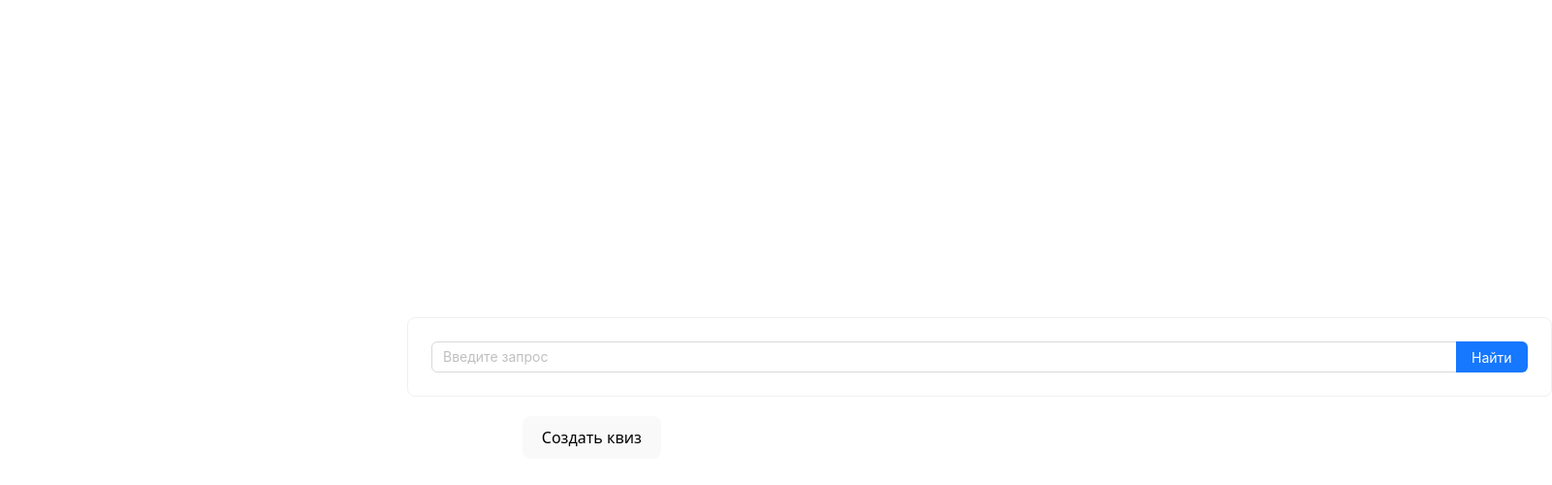
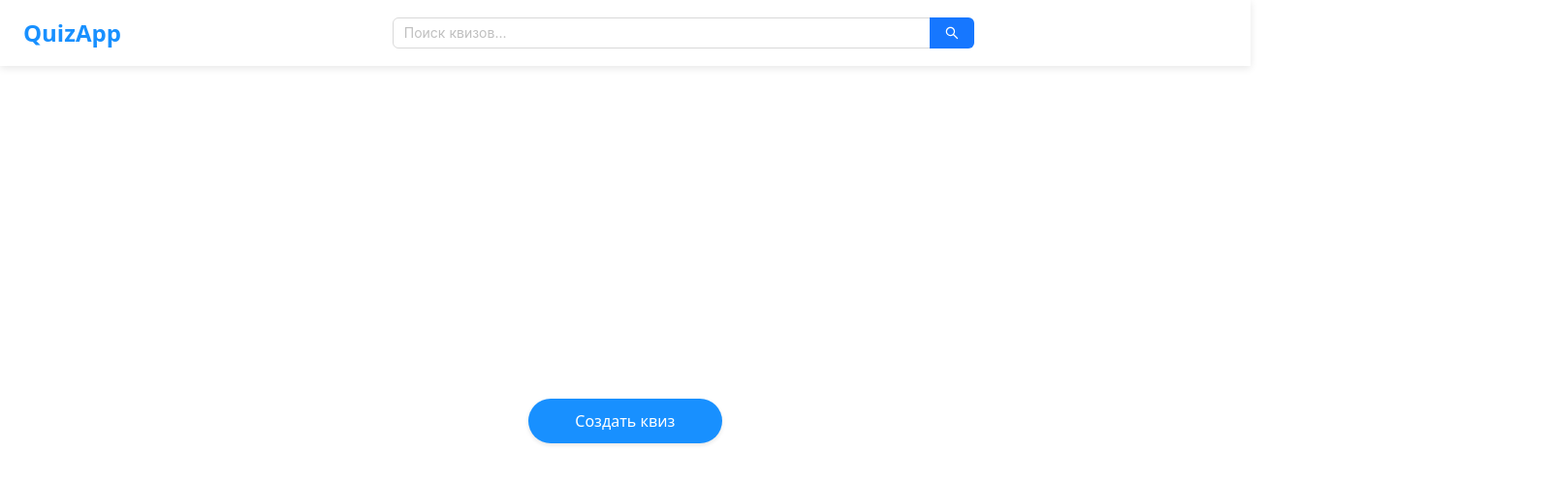
Before and after one commit to Dreawbrave/Quiz, a React (Vite) app: page / in a window 1280 px wide. Shown: the top 500 px of the page at 97% size, 1601 px wide, since content can reach past the window. Built offline with nearby package versions, Linux system fonts and the light colour scheme.

Commit message:
add api, redirection

```diff
--- a/src/entities/Timer/TImer.jsx
+++ b/src/entities/Timer/TImer.jsx
@@ -8,14 +8,13 @@ const Timer = () => {
     return (
         <div className={styles.timer}>
             <Row>
-                {/* Убираем gutter и делаем колонку на всю ширину */}
-                <Col span={24}> {/* 24 - максимальная ширина в системе сетки AntD */}
+                <Col span={24}>
                     <Card>
                         <Statistic.Countdown
                             title="Таймер обратного отсчета"
                             value={deadline}
                             format="mm:ss"
-                            style={{ fontSize: '24px' }} // Увеличиваем цифры
+                            style={{ fontSize: '24px' }}
                         />
                     </Card>
                 </Col>
--- /dev/null
+++ b/src/features/quiz-game/model/store.js
@@ -0,0 +1,7 @@
+import { create } from 'zustand';
+
+export const useQuizStore = create((set) => ({
+    score: 0,
+    incrementScore: () => set((state) => ({ score: state.score + 1 })),
+    resetScore: () => set({ score: 0 })
+}));
--- a/src/pages/Home/HomePage.jsx
+++ b/src/pages/Home/HomePage.jsx
@@ -1,16 +1,25 @@
+import styles from './styles.module.css';
 import { RoundButton } from "../../shared/ui/Button/Button";
-import styles from './styles.module.css';
-import {MyHeader} from "../../shared/ui/Header/Header.jsx";
+import { MyHeader } from "../../shared/ui/Header/Header";
+import {useNavigate} from "react-router-dom";
 
 export default function HomePage() {
+    const navigate = useNavigate();
+
+    const handleCreateQuiz = () => {
+        navigate('/quiz/new');
+    };
+
     return (
         <div className={styles.pageContainer}>
             <MyHeader />
-            <RoundButton
-                text={'Создать квиз'}
-                onClick={() => console.log('Кнопка нажата')}
-                className={styles.button}
-            />
+
+            <div className={styles.content}>
+                <RoundButton
+                    text="Создать квиз"
+                    onClick={handleCreateQuiz}
+                />
+            </div>
         </div>
     );
 }
--- a/src/pages/Home/styles.module.css
+++ b/src/pages/Home/styles.module.css
@@ -1,14 +1,13 @@
 .pageContainer {
     display: flex;
     flex-direction: column;
-    align-items: center;
     min-height: 100vh;
-    padding: 20px;
-    box-sizing: border-box;
-    justify-content: center;
-    width: 100%;
 }
 
-.button {
-    margin-top: 40px;
+.content {
+    flex: 1;
+    display: flex;
+    justify-content: center;
+    align-items: center;
+    padding: 20px;
 }
--- a/src/pages/Quiz/QuizPage.jsx
+++ b/src/pages/Quiz/QuizPage.jsx
@@ -1,31 +1,45 @@
 import { QuestionCard } from "../../shared/ui/Card/QuestionCard.jsx";
 import styles from './styles.module.css';
-import Timer from "../../entities/Timer/TImer.jsx";
+import Timer from "../../entities/Timer/Timer.jsx";
+import { useQuizStore } from "../../features/quiz-game/model/store";
 
 export default function QuizPage() {
+    const { score, incrementScore } = useQuizStore();
+    const [currentQuestionIndex, setCurrentQuestionIndex] = useState(0);
+
+    const questions = [
+        {
+            text: "Какой язык программирования самый крутой?",
+            variants: ["JavaScript", "Python", "TypeScript", "Java", "C++"],
+            correctAnswer: "JavaScript"
+        }
+        // Добавьте другие вопросы
+    ];
+
     const handleVariantSelect = (selectedVariant) => {
-        console.log('Выбран вариант:', selectedVariant);
+        if (selectedVariant === questions[currentQuestionIndex].correctAnswer) {
+            incrementScore();
+        }
+        setCurrentQuestionIndex(prev => prev + 1);
     };
-
-    const question = "Какой язык программирования самый крутой?";
-    const variants = [
-        "JavaScript",
-        "Python",
-        "TypeScript",
-        "Java",
-        "C++"
-    ];
 
     return (
         <>
-            <Timer/>
-        <div className={styles.cardContainer}>
-            <QuestionCard
-                question={question}
-                variants={variants}
-                onVariantSelect={handleVariantSelect}
-            />
-        </div>
+            <div className={styles.header}>
+                <div>Счёт: {score}</div>
+                <Timer />
+            </div>
+            <div className={styles.cardContainer}>
+                {currentQuestionIndex < questions.length ? (
+                    <QuestionCard
+                        question={questions[currentQuestionIndex].text}
+                        variants={questions[currentQuestionIndex].variants}
+                        onVariantSelect={handleVariantSelect}
+                    />
+                ) : (
+                    <div>Квиз завершён! Ваш результат: {score}/{questions.length}</div>
+                )}
+            </div>
         </>
     );
 }
--- a/src/shared/ui/Button/Button.jsx
+++ b/src/shared/ui/Button/Button.jsx
@@ -1,10 +1,10 @@
-export const RoundButton = ({
-                                 text = 'Кнопка',
-                                 onClick
-                             }) => {
+import React from 'react';
+import styles from './styles.module.css';
+
+export const RoundButton = ({ text = 'Кнопка', onClick }) => {
     return (
         <button
-            className="round-button"
+            className={styles.roundButton}
             onClick={onClick}
         >
             {text}
--- a/src/shared/ui/Button/styles.module.css
+++ b/src/shared/ui/Button/styles.module.css
@@ -1,19 +1,23 @@
-.round-button {
+.roundButton {
     background: #1890ff;
     color: white;
     border: none;
-    padding: 10px 20px;
+    padding: 12px 24px;
     border-radius: 50px;
     font-size: 16px;
     cursor: pointer;
     transition: all 0.3s;
+    min-width: 200px;
+    box-shadow: 0 2px 4px rgba(0,0,0,0.1);
 }
 
-.round-button:hover {
+.roundButton:hover {
     background: #40a9ff;
     transform: translateY(-2px);
+    box-shadow: 0 4px 8px rgba(0,0,0,0.2);
 }
 
-.round-button:active {
+.roundButton:active {
     transform: translateY(0);
+    box-shadow: 0 2px 4px rgba(0,0,0,0.1);
 }
--- a/src/shared/ui/Header/Header.jsx
+++ b/src/shared/ui/Header/Header.jsx
@@ -1,9 +1,35 @@
-import React from 'react';
+import React, { useState } from 'react';
 import styles from './styles.module.css';
-import {Search} from "../Search/Search.jsx";
+import { useNavigate } from 'react-router-dom';
+import { Input } from 'antd';
 
 export const MyHeader = () => {
+    const navigate = useNavigate();
+    const [searchText, setSearchText] = useState('');
+
+    const handleSearch = () => {
+        if (searchText.trim()) {
+            navigate(`/search?q=${searchText}`);
+        }
+    };
+
     return (
-            <Search className={styles['myHeader']}/>
+        <header className={styles.header}>
+            <div className={styles.logo} onClick={() => navigate('/')}>
+                QuizApp
+            </div>
+
+            <div className={styles.searchContainer}>
+                <Input.Search
+                    placeholder="Поиск квизов..."
+                    allowClear
+                    enterButton
+                    value={searchText}
+                    onChange={(e) => setSearchText(e.target.value)}
+                    onSearch={handleSearch}
+                    className={styles.searchInput}
+                />
+            </div>
+        </header>
     );
 };
--- a/src/shared/ui/Header/styles.module.css
+++ b/src/shared/ui/Header/styles.module.css
@@ -1,5 +1,37 @@
-.myHeader {
+.header {
+    display: flex;
+    align-items: center;
+    padding: 16px 24px;
+    background: #fff;
+    box-shadow: 0 2px 8px rgba(0,0,0,0.1);
+    position: sticky;
+    top: 0;
+    z-index: 100;
+    width: 97vw;
+}
+
+.logo {
+    font-size: 24px;
+    font-weight: bold;
+    color: #1890ff;
+    cursor: pointer;
+    min-width: 120px;
+}
+
+.searchContainer {
+    flex: 1;
+    display: flex;
+    justify-content: center;
+    max-width: 800px;
+    margin: 0 auto;
+}
+
+.searchInput {
     width: 100%;
-    margin-bottom: 20px;
-    margin-left: 800px;
+    max-width: 600px;
 }
+
+.ant-input-search-button {
+    background: #1890ff;
+    border-color: #1890ff;
+}
--- a/src/shared/ui/Search/Search.jsx
+++ b/src/shared/ui/Search/Search.jsx
@@ -1,17 +1,13 @@
 import React, { useState } from 'react';
 import { Input, Card } from 'antd';
 
-export const Search = ({ className = '' }) => {
+export const Search = ({ onSearch, className = '' }) => {
     const [searchText, setSearchText] = useState('');
-
-    const onSearch = (value) => {
-        console.log('Ищем:', value);
-    };
 
     return (
         <Card className={className}>
             <Input.Search
-                placeholder="Введите запрос"
+                placeholder="Введите ID квиза"
                 allowClear
                 enterButton="Найти"
                 value={searchText}
```
Also changed, not shown: src/entities/question/model/questions.js (added, +18 -0 lines), src/shared/api/quiz.js (added, +7 -0 lines).
